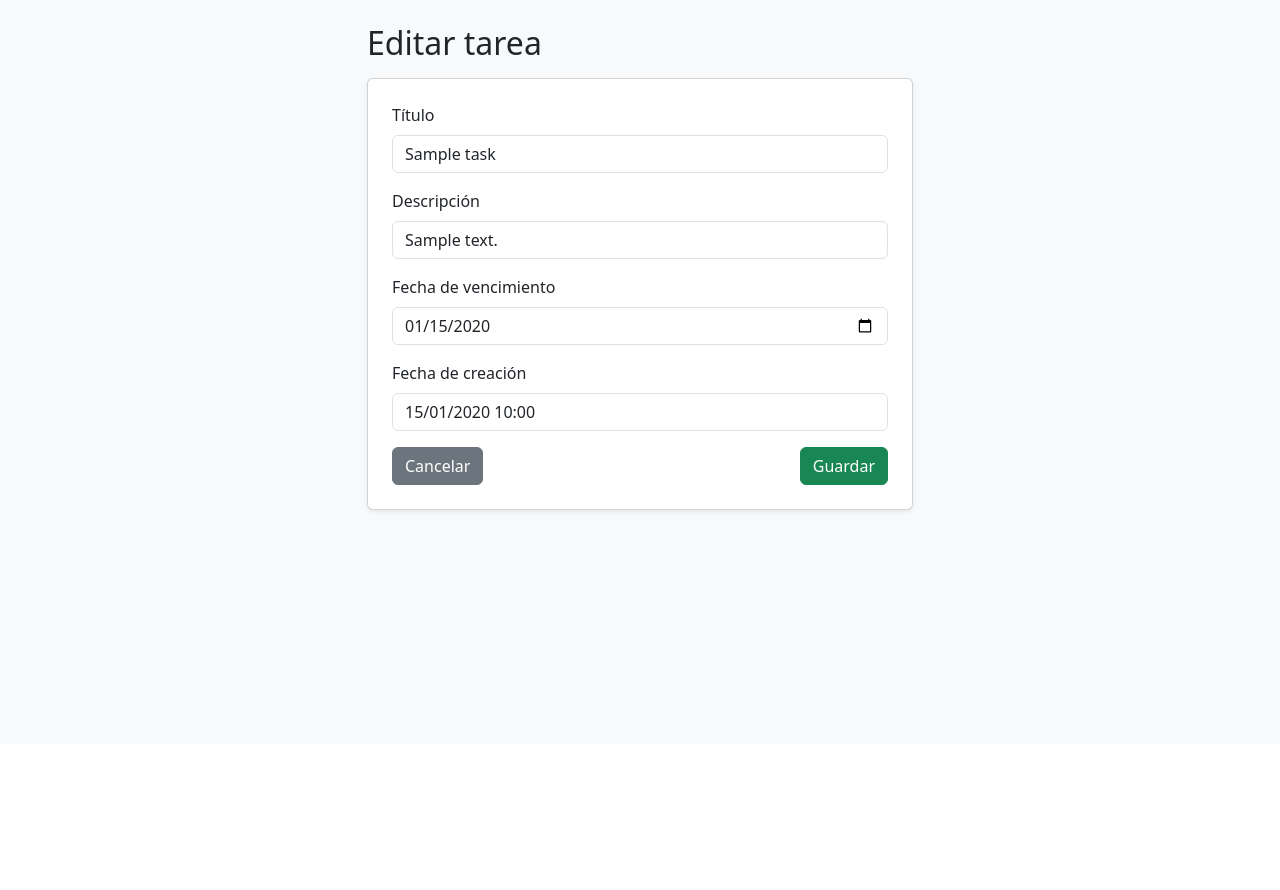
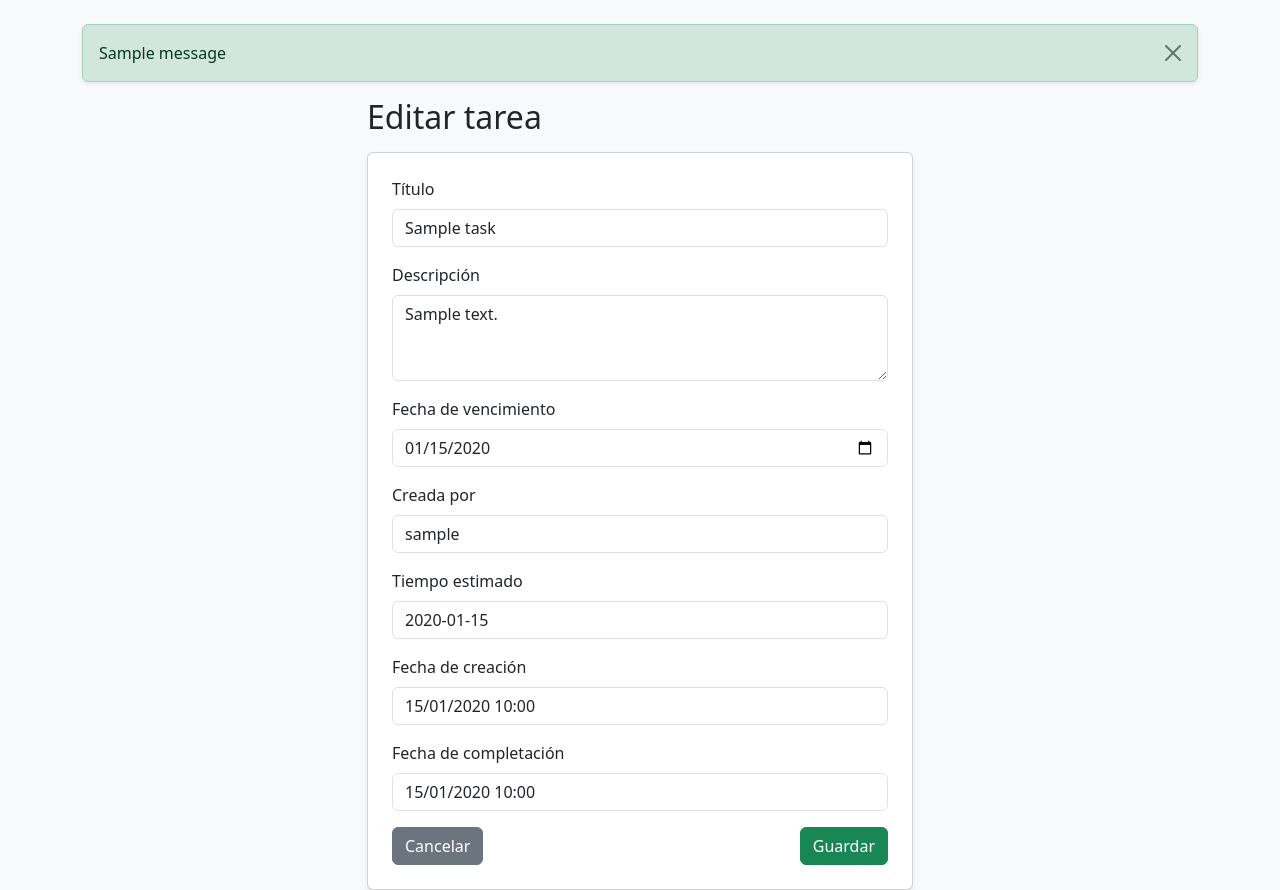
Before and after one commit to arturodelrealm/todo-list, a Django app: page /1/edit/ in a window 1280 px wide. Shown: the part 56-946 px from the top of the page. Before the commit the page ends 569 px from the top, so only its background shows below. Run offline with Django 5.2, Linux system fonts and the light colour scheme; a user stored in the database is signed in; tables that the repository leaves empty hold one stand-in row (values such as "Sample post"); one stand-in notice (Sample message) is shown; some libraries are stand-ins or nearby versions.

Commit message:
Improve views
Add messages to the base html.

Add more data to the task form.

```diff
--- a/tasks/forms.py
+++ b/tasks/forms.py
@@ -7,15 +7,19 @@ class TaskForm(forms.ModelForm):
     def __init__(self, *args, **kwargs):
         super(TaskForm, self).__init__(*args, **kwargs)
         self.fields['due_date'].required = False
+        self.fields['time_estimate'].required = False
+        if not self.instance.pk:
+            self.fields['time_estimate'].readonly = True
 
     class Meta:
         model = Task
-        fields = ["title", "description", "due_date"]
+        fields = ["title", "description", "due_date", "time_estimate"]
 
         widgets = {
             "title": forms.TextInput(attrs={"class": "form-control"}),
-            "description": forms.TextInput(attrs={"class": "form-control"}),
             "due_date": forms.DateInput(
                 attrs={"class": "form-control"}
             ),
+            "time_estimate": forms.TextInput(attrs={"class": "form-control"}),
+
         }
--- a/tasks/templates/base.html
+++ b/tasks/templates/base.html
@@ -31,6 +31,17 @@
     </div>
   </nav>
 
+  {% if messages %}
+    <div class="container mt-3">
+      {% for message in messages %}
+        <div class="alert {{ message.tags }} alert-dismissible fade show shadow-sm" role="alert">
+          {{ message }}
+          <button type="button" class="btn-close" data-bs-dismiss="alert" aria-label="Cerrar"></button>
+        </div>
+      {% endfor %}
+    </div>
+  {% endif %}
+
   <div class="container">
     {% block content %}{% endblock %}
   </div>
--- a/tasks/templates/tasks/task_form.html
+++ b/tasks/templates/tasks/task_form.html
@@ -26,10 +26,27 @@
       </div>
 
       {% if form.instance.pk %}
-      <div class="mb-3">
-        <label class="form-label">Fecha de creación</label>
-        <input type="text" class="form-control" value="{{ form.instance.created_at|date:'d/m/Y H:i' }}" readonly>
-      </div>
+        <div class="mb-3">
+          <label class="form-label">Creada por</label>
+          <input type="text" class="form-control" value="{{ form.instance.user.username }}" readonly>
+        </div>
+
+        <div class="mb-3">
+          <label class="form-label">Tiempo estimado</label>
+          {% render_field form.time_estimate class="form-control" %}
+        </div>
+
+        <div class="mb-3">
+          <label class="form-label">Fecha de creación</label>
+          <input type="text" class="form-control" value="{{ form.instance.created_at|date:'d/m/Y H:i' }}" readonly>
+        </div>
+
+        {% if form.instance.completed %}
+          <div class="mb-3">
+            <label class="form-label">Fecha de completación</label>
+            <input type="text" class="form-control" value="{{ form.instance.completed_at|date:'d/m/Y H:i' }}" readonly>
+          </div>
+        {% endif %}
       {% endif %}
 
       <div class="d-flex justify-content-between">
--- a/tasks/templates/tasks/task_list.html
+++ b/tasks/templates/tasks/task_list.html
@@ -66,7 +66,7 @@
 <script>
 $(document).ready(function() {
   $('#taskTable').DataTable({
-    "pageLength": 5,
+    "pageLength": 10,
     "order": [[2, "desc"]],
     "language": {
       "url": "//cdn.datatables.net/plug-ins/1.13.6/i18n/es-ES.json"
--- a/tasks/views.py
+++ b/tasks/views.py
@@ -1,4 +1,5 @@
 from django.shortcuts import render, redirect
+from django.contrib import messages
 from django.contrib.auth.decorators import login_required
 from .forms import TaskForm
 from .services import TaskVisibilityService
@@ -19,7 +20,10 @@ def task_create(request):
             task = form.save(commit=False)
             task.user = request.user
             task.save()
+            messages.success(request, 'Tarea creada con éxito!')
             return redirect('task_list')
+        messages.error(request, 'Error al crear la tarea.')
+
     else:
         form = TaskForm()
     return render(request, 'tasks/task_form.html', {'form': form})
@@ -33,6 +37,7 @@ def task_update(request, pk):
         form = TaskForm(request.POST, instance=task)
         if form.is_valid():
             form.save()
+            messages.success(request, 'Tarea actualizada.')
             return redirect('task_list')
     else:
         form = TaskForm(instance=task)
@@ -45,6 +50,7 @@ def task_delete(request, pk):
     task = task_service.get_object_or_404(pk=pk)
     if request.method == "POST":
         task.delete()
+        messages.success(request, 'Tarea eliminada con éxito.')
         return redirect('task_list')
     return render(request, 'tasks/task_confirm_delete.html', {'task': task})
 
@@ -55,6 +61,9 @@ def task_complete(request, pk):
     task = task_service.get_object_or_404(pk=pk)
     if not task.completed:
         task.complete()
+        messages.success(
+            request, f'Tarea "{task.title}" marcada como completada.'
+        )
     return redirect('task_list')
 
 @login_required
@@ -63,4 +72,7 @@ def task_decomplete(request, pk):
     task = task_service.get_object_or_404(pk=pk)
     if task.completed:
         task.decomplete()
+        messages.success(
+            request, f'Tarea "{task.title}" desmarcada como completada.'
+        )
     return redirect('task_list')
```
Also changed, not shown: todolist/settings.py (+10 -0 lines).
